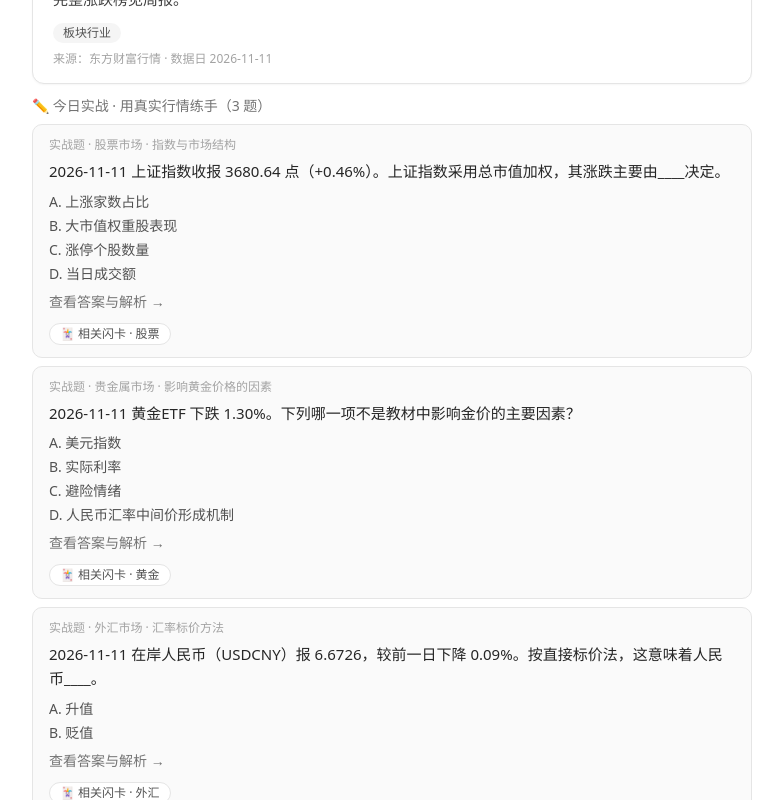
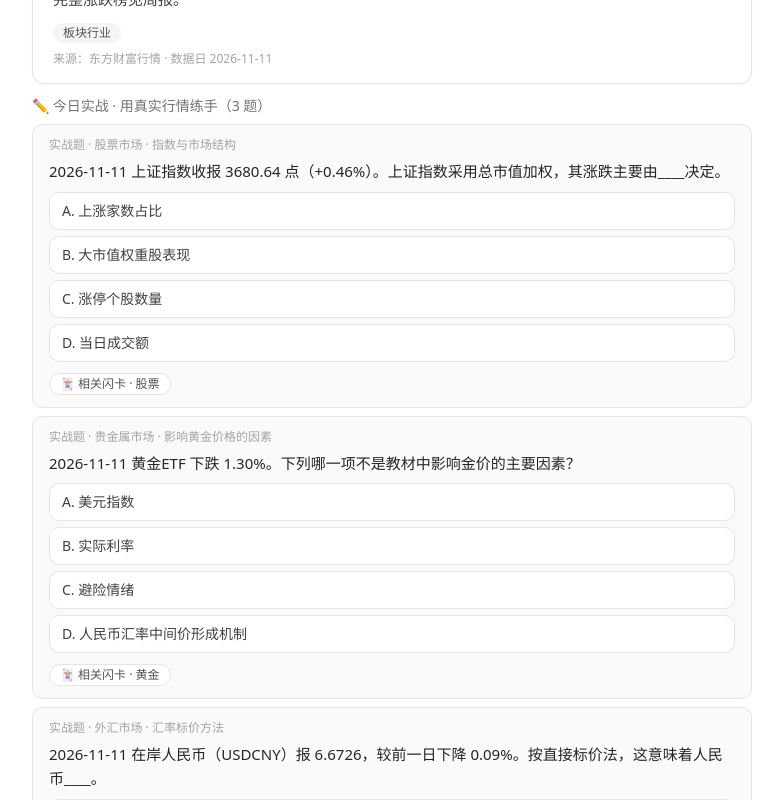
Before and after one commit to mogeko020715-wq/chfp-study-site, a React (Vite) app: page /news in a window 1280 px wide. Shown: the part 1120-1920 px from the top of the page, without its empty margins (248-1031 px from the left). Built offline with nearby package versions, Linux system fonts and the light colour scheme.

Commit message:
feat: 日报实战题交互化
- 选项变可点按钮：答对绿色高亮，答错红色标记并亮出正确答案
- 答错后显示解析 + 按考点匹配「去看概念演示」链接
- 数据模型零改动，每日自动生成的实战题直接受益

```diff
--- a/src/pages/News.tsx
+++ b/src/pages/News.tsx
@@ -2,6 +2,7 @@ import { useEffect, useMemo, useState } from 'react'
 import { Link } from 'react-router'
 import { ArrowLeft, BookOpenCheck, ExternalLink, Newspaper, AlertTriangle } from 'lucide-react'
 import { useFeed, flashGroupForPoint, type FeedDaily, type FeedWeekly, type FeedQuarterly, type FeedPractice } from '@/data/feed'
+import { concepts } from '@/data/concepts'
 import Nav from '@/sections/Nav'
 import Footer from '@/sections/Footer'
 import { useMastered } from '@/hooks/useMastered'
@@ -86,28 +87,61 @@ function DailyCard({ d }: { d: FeedDaily }) {
 }
 
 function PracticeCard({ p }: { p: FeedPractice }) {
+  const [picked, setPicked] = useState<number | null>(null)
   const gs = flashGroupForPoint(p.point)
+  const correctIdx = p.options.findIndex((o) =>
+    o.trimStart().startsWith(p.answer.trim().charAt(0)),
+  )
+  const answered = picked !== null
+  const isRight = answered && picked === correctIdx
+  // 答错时链回概念图鉴（按考点的章节/主题匹配概念）
+  const related = concepts
+    .filter((c) => c.match.length > 0 && c.match.some((m) => p.point.includes(m)))
+    .slice(0, 1)
+
   return (
     <div className="rounded-lg border border-neutral-200 bg-neutral-50 px-4 py-3">
       <p className="text-xs text-neutral-400">实战题 · {p.point}</p>
       <p className="mt-1.5 text-[0.9375rem] leading-relaxed text-neutral-800">{p.question}</p>
-      <ul className="mt-2 space-y-1">
-        {p.options.map((o) => (
-          <li key={o} className="text-sm text-neutral-600">
-            {o}
-          </li>
-        ))}
-      </ul>
-      <details className="mt-2">
-        <summary className="text-caption cursor-pointer list-none hover:text-neutral-900 [&::-webkit-details-marker]:hidden">
-          查看答案与解析 →
-        </summary>
-        <p className="mt-2 text-sm leading-relaxed text-neutral-700">
-          <span className="font-medium text-neutral-900">答案：{p.answer}</span>
-          <br />
-          {p.explain}
-        </p>
-      </details>
+      <div className="mt-2 space-y-1.5" role="listbox" aria-label="选项">
+        {p.options.map((o, i) => {
+          let cls = 'border-neutral-200 bg-white text-neutral-700 hover:border-neutral-400'
+          if (answered) {
+            if (i === correctIdx) cls = 'border-emerald-500 bg-emerald-50 text-emerald-900'
+            else if (i === picked) cls = 'border-rose-400 bg-rose-50 text-rose-900'
+            else cls = 'border-neutral-200 bg-white text-neutral-400'
+          }
+          return (
+            <button
+              key={o}
+              type="button"
+              disabled={answered}
+              onClick={() => setPicked(i)}
+              className={`block w-full rounded-lg border px-3 py-2 text-left text-sm transition-colors ${cls}`}
+            >
+              {o}
+            </button>
+          )
+        })}
+      </div>
+      {answered && (
+        <div className="mt-3">
+          <p className={`text-sm font-medium ${isRight ? 'text-emerald-700' : 'text-rose-600'}`}>
+            {isRight ? '答对了 ✓' : `答错了，正确答案是 ${p.answer}`}
+          </p>
+          <p className="mt-1.5 text-sm leading-relaxed text-neutral-700">{p.explain}</p>
+          {!isRight && related.length > 0 && (
+            <p className="mt-2">
+              <Link
+                to={`/concepts?c=${related[0].id}`}
+                className="inline-flex items-center gap-1 rounded-full border border-amber-300 bg-amber-50 px-2.5 py-0.5 text-xs font-medium text-amber-900 transition-colors hover:border-amber-500"
+              >
+                💡 去看「{related[0].name}」演示 →
+              </Link>
+            </p>
+          )}
+        </div>
+      )}
       {gs && (
         <p className="mt-2">
           <Link
```
